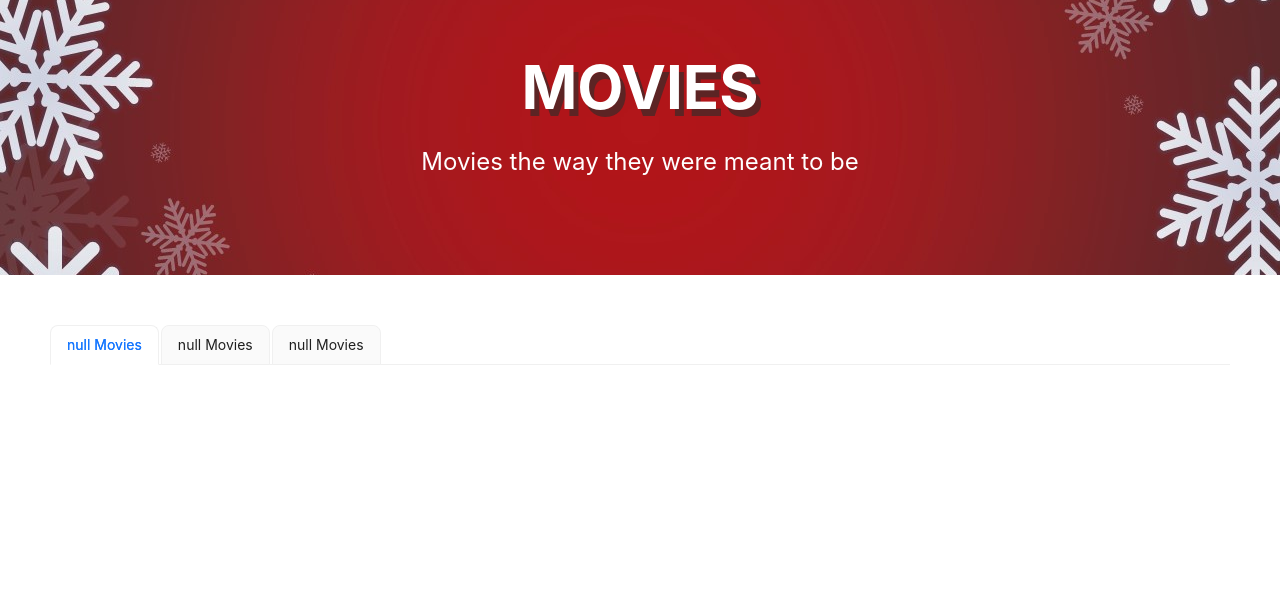
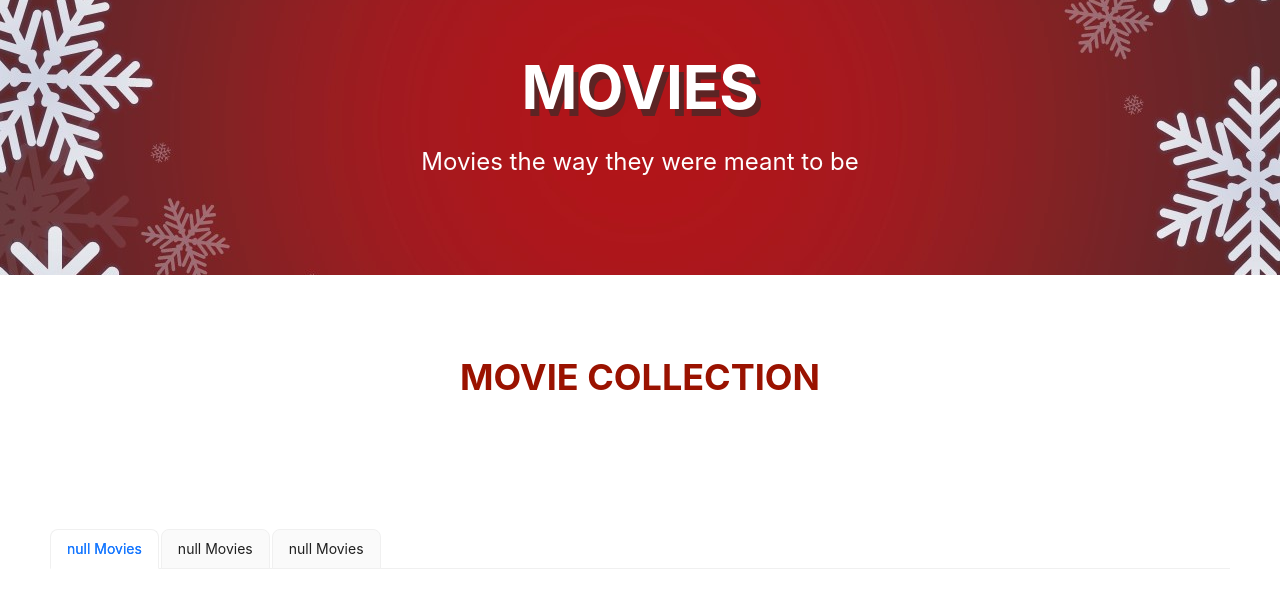
Before and after one commit to nhitran2709/elotus-code-challenge, a React (Create React App) app in the folder code-challenge/: page / in a window 1280 px wide. Shown: the top 608 px of the page. Built offline with nearby package versions, Linux system fonts and the light colour scheme.

Commit message:
Create Movie Collection Component and style

```diff
--- /dev/null
+++ b/code-challenge/src/components/MovieCollection/index.tsx
@@ -0,0 +1,11 @@
+import React from "react";
+
+import './styles.css';
+
+const MovieCollection = () => (
+  <section className='movie-collection'>
+    <h2>movie collection</h2>
+  </section>
+)
+
+export default MovieCollection;
--- /dev/null
+++ b/code-challenge/src/components/MovieCollection/styles.css
@@ -0,0 +1,11 @@
+.movie-collection {
+  color: #9a1200;
+  display: flex;
+  justify-content: center;
+
+  margin: 50px;
+
+  font-size: 24px;
+  font-weight: bold;
+  text-transform: uppercase;
+}
--- a/code-challenge/src/screens/Homepage.tsx
+++ b/code-challenge/src/screens/Homepage.tsx
@@ -1,11 +1,13 @@
 import React from "react";
 import Header from "../components/Header.tsx";
+import MovieCollection from "../components/MovieCollection";
 import MovieTabBarLayout from "../components/MovieTabBar/MovieTabBarLayout";
 
 const HomeScreen = () => {
   return (
     <div>
       <Header />
+      <MovieCollection />
       <MovieTabBarLayout />
     </div>
   )
```
